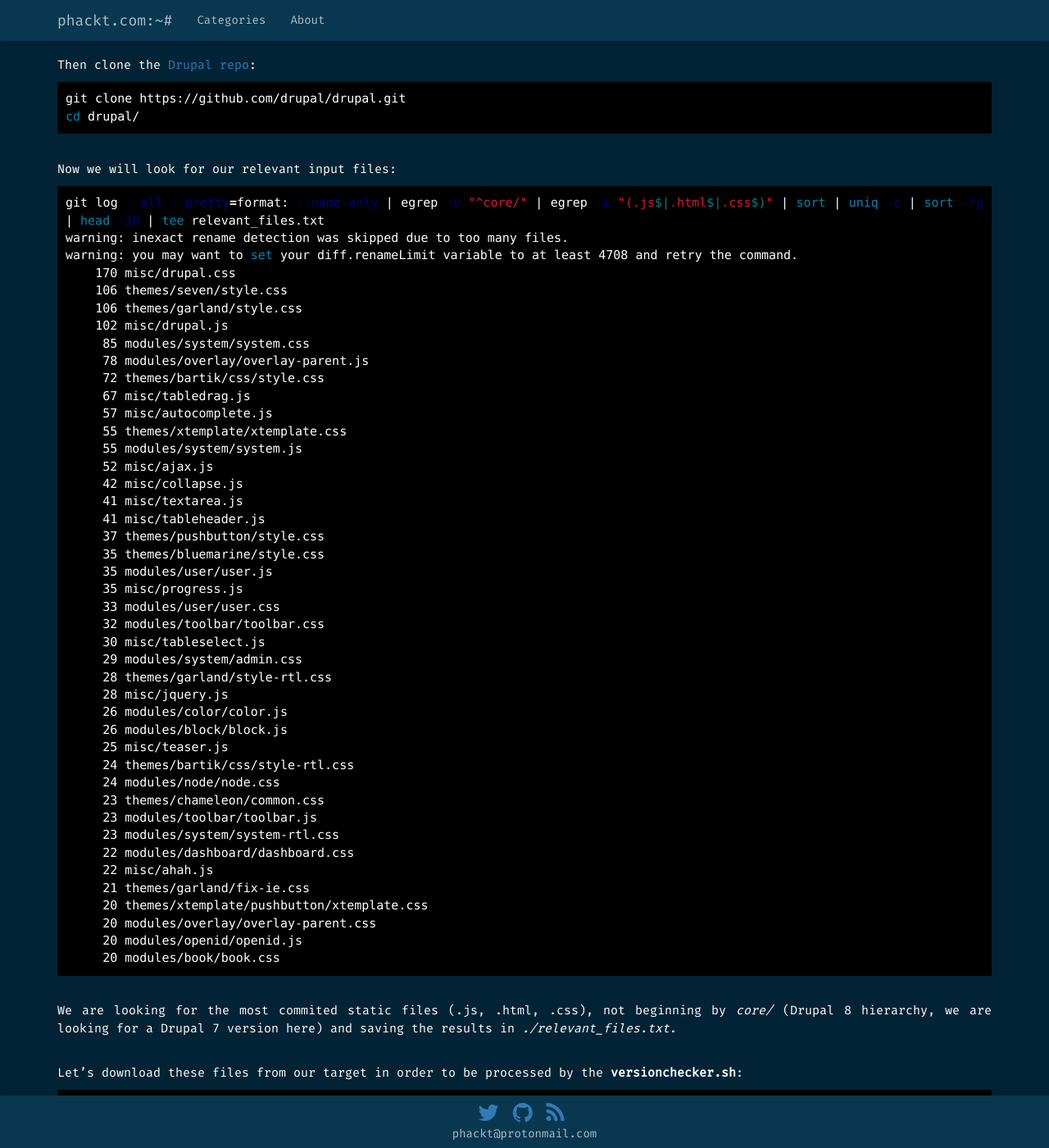
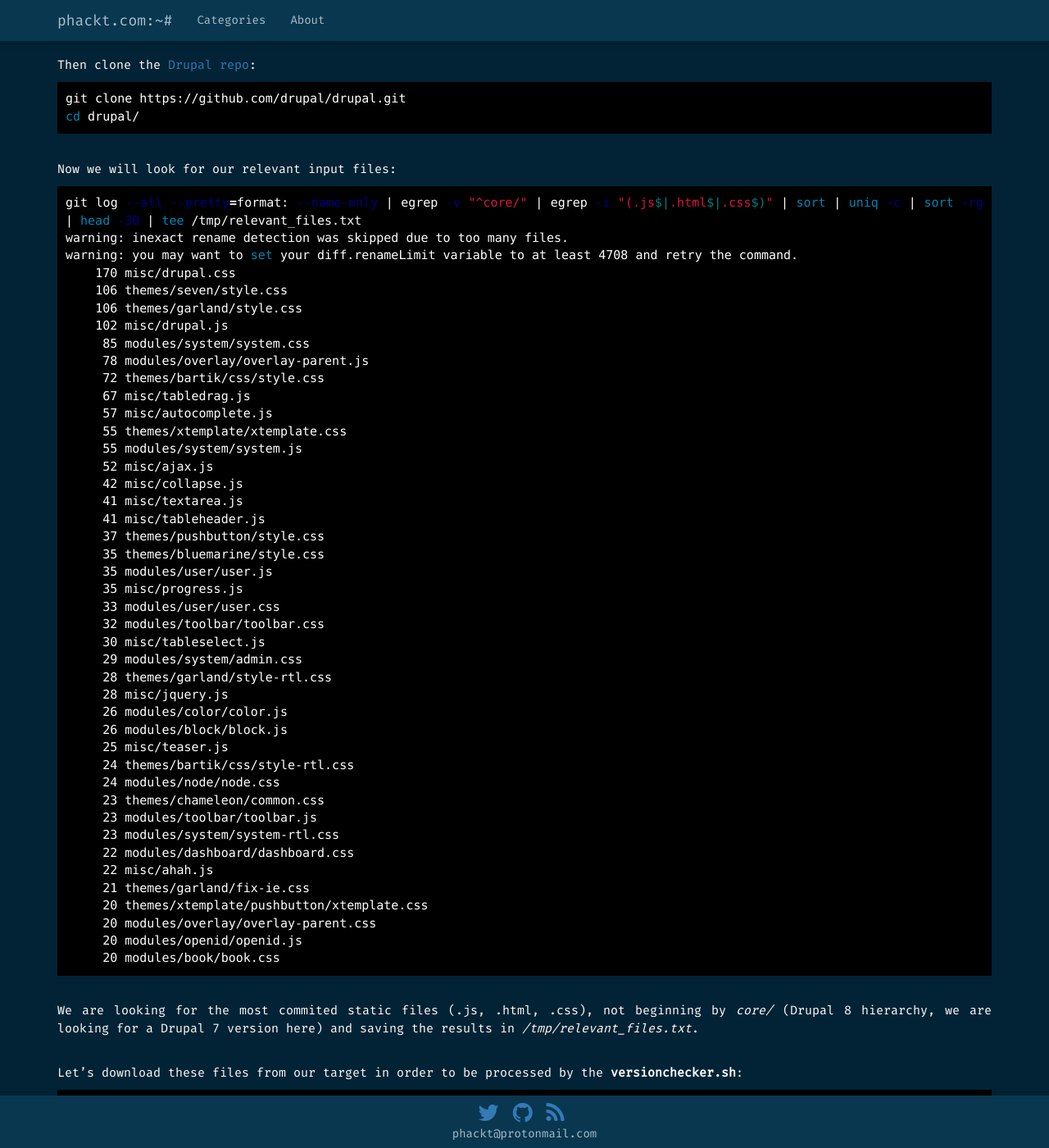
Before and after one commit to phackt/phackt.github.io, a Jekyll site: the page built from _posts/2017-06-05-fingerprint-web-application-static-files.markdown, in a window 1280 px wide and 1400 px high, scrolled down 1489 px. Shown: the whole window at 82% size. Built offline with Jekyll 4.4.1, drawn with Linux system fonts in a browser that asks for light colours; nearby versions of some CDN libraries; some web fonts are replaced; comment, search, counter and statistics services are not loaded.

Commit message:
update version checker post

````diff
--- a/_posts/2017-06-05-fingerprint-web-application-static-files.markdown
+++ b/_posts/2017-06-05-fingerprint-web-application-static-files.markdown
@@ -55,7 +55,7 @@ cd drupal/
 
 Now we will look for our relevant input files:
 ```bash
-git log --all --pretty=format: --name-only | egrep -v "^core/" | egrep -i "(.js$|.html$|.css$)" | sort | uniq -c | sort -rg | head -30 | tee relevant_files.txt
+git log --all --pretty=format: --name-only | egrep -v "^core/" | egrep -i "(.js$|.html$|.css$)" | sort | uniq -c | sort -rg | head -30 | tee /tmp/relevant_files.txt
 warning: inexact rename detection was skipped due to too many files.
 warning: you may want to set your diff.renameLimit variable to at least 4708 and retry the command.
     170 misc/drupal.css
@@ -100,12 +100,12 @@ warning: you may want to set your diff.renameLimit variable to at least 4708 and
      20 modules/book/book.css
 ```
 
-We are looking for the most commited static files (.js, .html, .css), not beginning by *core/* (Drupal 8 hierarchy, we are looking for a Drupal 7 version here) and saving the results in *./relevant_files.txt*.
+We are looking for the most commited static files (.js, .html, .css), not beginning by *core/* (Drupal 8 hierarchy, we are looking for a Drupal 7 version here) and saving the results in */tmp/relevant_files.txt*.
 
 Let's download these files from our target in order to be processed by the **versionchecker.sh**:
 ```bash
 mkdir ../input && cd ../input
-for file in $(cat ../drupal/relevant_files.txt | sed -r 's/^ +//g' | cut -d' ' -f2);do mkdir -p $(dirname $file) 2>/dev/null;wget -O $file "http://localhost/drupal/$file";done
+for file in $(cat /tmp/relevant_files.txt | sed -r 's/^ +//g' | cut -d' ' -f2);do mkdir -p $(dirname $file) 2>/dev/null;wget -O $file "http://localhost/drupal/$file";done
 ```
 
 In the input directory we need to keep the hierarchy of relevant files in order to find them in the GIT repo. Some files may not be found for the target release. As an option, you can pass a pattern to grep the tags you want after the script has executed the ```git tag``` command (to find all the releases).
````
